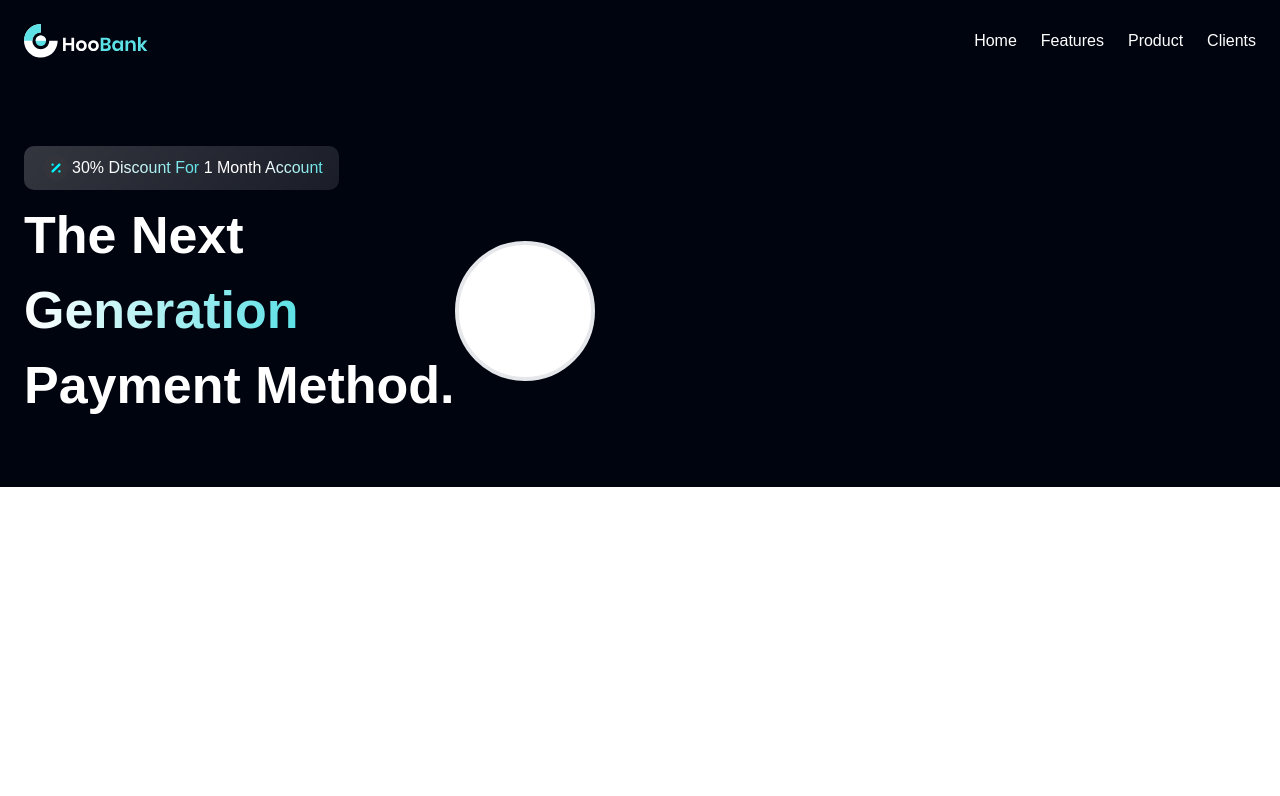
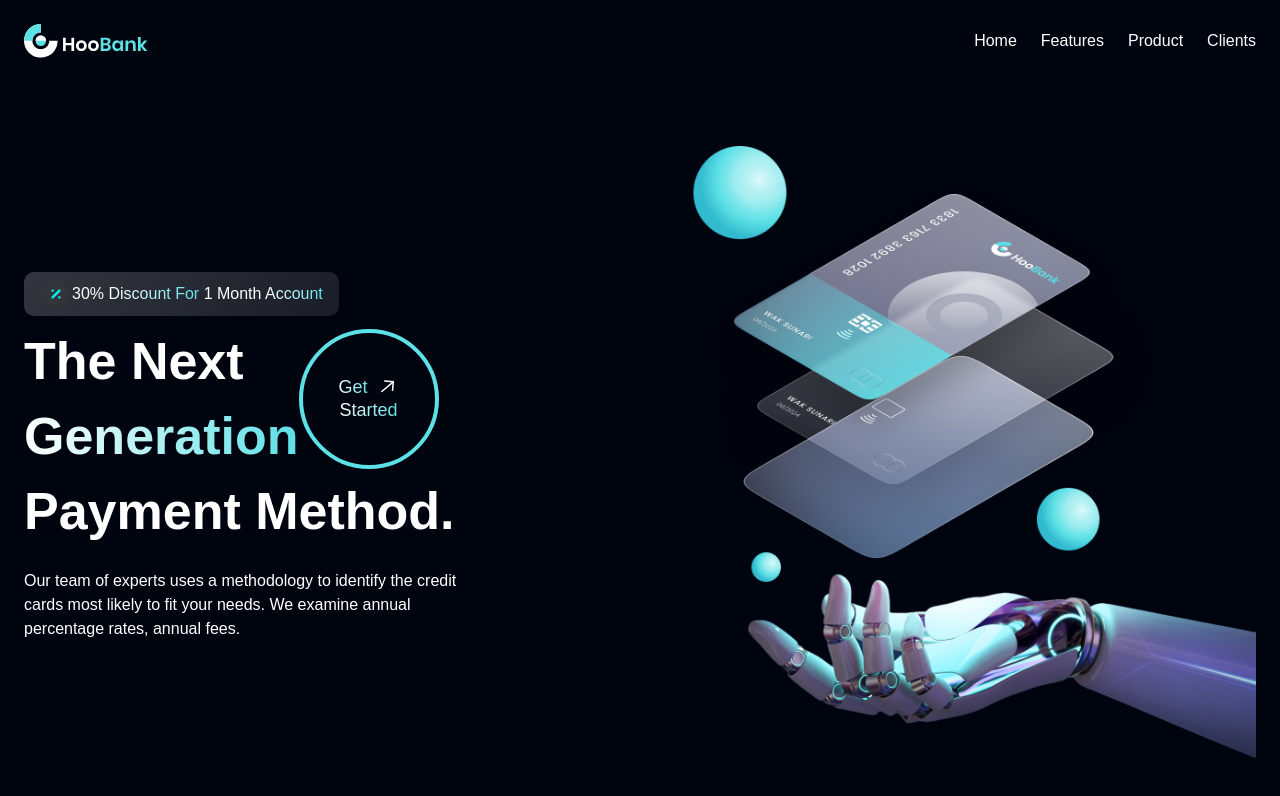
Before and after one commit to riyaz7122001/nextjs-website, a Next.js app: page / in a window 1280 px wide. Shown: the top 796 px of the page. Built offline with nearby package versions, Linux system fonts and the light colour scheme.

Commit message:
Hero section changes

```diff
--- a/src/components/GetStarted.tsx
+++ b/src/components/GetStarted.tsx
@@ -1,12 +1,27 @@
 import { arrowUp } from "@/constants";
 import styles from "@/styles/styles";
+import Image from "next/image";
 
 const GetStarted = () => {
     return (
-        <div className={`${styles.flexCenter} w-[140px] h-[140px] rounded-full
-        border-4 bg-white border-gradient-to-r from-white to-[#5CE1E6]
-        cursor-pointer p-[2px]`}>
-            <div className="flex justify-center items-center flex-col w-[100%] h-[100%] rounded-full"></div>
+        <div className={`${styles.flexCenter} w-[140px] h-[140px] rounded-full border-4 border-gradient-to-r
+        from-white to-[#5CE1E6] cursor-pointer p-[2px] border-[#5CE1E6] mr-12`}>
+            <div className="flex justify-center items-center bg-primary flex-col w-[100%] h-[100%] rounded-full
+            border-gradient-to-r from-white to-[#5CE1E6]">
+                <div className="flex justify-center items-start flex-row">
+                    <p className="font-poppins font-medium text-[18px] leading-[23px] mr-2">
+                        <span className="text-transparent bg-clip-text bg-gradient-to-r from-white to-[#5CE1E6]">
+                            Get
+                        </span>
+                    </p>
+                    <Image src={arrowUp} alt="arrow-up" width={23} height={23} />
+                </div>
+                <p className="font-poppins font-medium text-[18px] leading-[23px]">
+                    <span className="text-transparent bg-clip-text bg-gradient-to-r from-white to-[#5CE1E6]">
+                        Started
+                    </span>
+                </p>
+            </div>
         </div>
     )
 }
--- a/src/components/Hero.tsx
+++ b/src/components/Hero.tsx
@@ -4,10 +4,8 @@ import GetStarted from "./GetStarted";
 
 const Hero = () => {
     return (
-        <section
-            id="home"
-            className={`sm:py-16 py-6 flex md:flex-row flex-col text-white`}>
-            <div className={`flex flex-col justify-center items-start flex-1 xl:px-0 sm:px-16 px-6`}>
+        <section id="home" className={`sm:py-16 py-6 flex md:flex-row flex-col text-white w-full`}>
+            <div className={`flex flex-col justify-center items-start flex-1 xl:px-0 sm:px-16 px-6 w-[50%]`}>
                 <div className={`flex flex-row items-center justify-around py-[6px] px-4 bg-discount-gradient text-discount-gradient rounded-[10px] mb-2 text-${styles.glass}`}>
                     <Image src={"/icons/Discount.svg"} alt="discount" width={32} height={32} />
                     <p className={`${styles.paragraph}`}>
@@ -21,12 +19,21 @@ const Hero = () => {
                     <h1 className="flex-1 font-poppins font-semibold ss:text-[72px] text-[52px] ss:leading-[100px] leading-[75px]">
                         The Next <br className="sm:block hidden" />{" "}
                         <span className="text-transparent bg-clip-text bg-gradient-to-r from-white to-[#5CE1E6]">Generation</span>
-                        <br className="sm:block hidden" /> Payment Method.
+                        <br className="sm:block hidden" />
                     </h1>
                     <div className="ss:flex md:mr-4 mr-0 text-white">
                         <GetStarted />
                     </div>
                 </div>
+
+                <h1 className="font-poppins font-semibold ss:text-[68px] text-[52px] ss:leading-[100px] leading-[75px] w-full">
+                    Payment Method.
+                </h1>
+                <p className={`${styles.paragraph} max-w-[470px] mt-5`}>Our team of experts uses a methodology to identify the credit cards most likely to fit your needs. We examine annual percentage rates, annual fees.
+                </p>
+            </div>
+            <div className="w-[50%]">
+                <img src="/icons/robot.png" className="w-[100%] h-[100%] relative z-[5]" alt="billing" />
             </div>
         </section>
     )
--- a/src/styles/styles.ts
+++ b/src/styles/styles.ts
@@ -4,7 +4,7 @@ const styles = {
   heading2:
     "font-poppins font-semibold xs:text-[48px] text-[40px] text-white xs:leading-[76.8px] leading-[66.8px] w-full",
   paragraph:
-    "font-poppins font-normal text-dimWhite text-[18px] leading-[30.8px]",
+    "font-poppins font-normal text-dimWhite text-[14px] leading-[30.8px]",
 
   flexCenter: "flex justify-center items-center",
   flexStart: "flex justify-center items-start",
```
